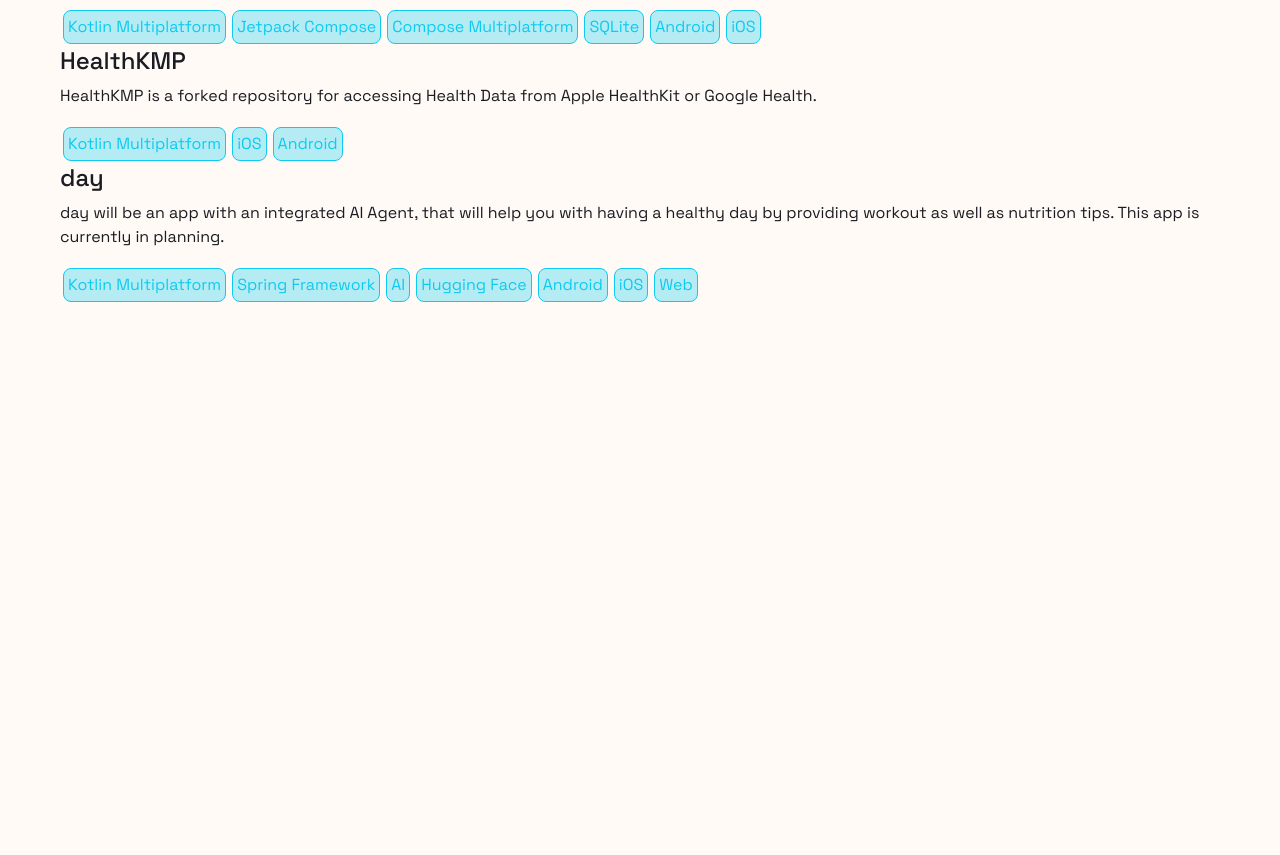
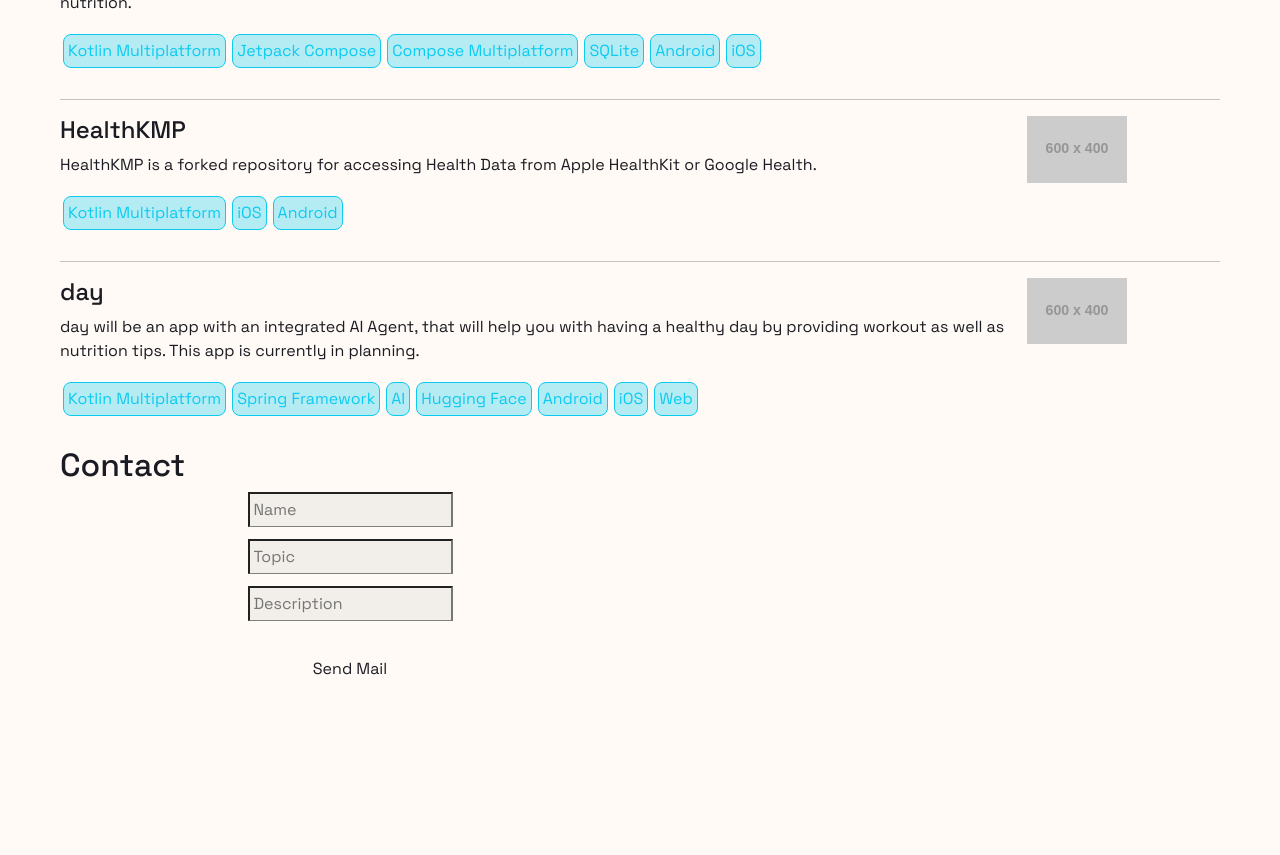
Before and after one commit to dkluske/dkluske.github.io, a plain HTML site: page index.html in a window 1280 px wide. Shown: the part 719-1574 px from the top of the page. Before the commit the page ends 1039 px from the top, so only its background shows below. Drawn offline with Linux system fonts and the light colour scheme; placeholder pictures from the web are drawn by us.

Commit message:
added placeholder images for projects section + added styling for that + added content for contact section (js for mailto link and svg visibility + styling needed)

```diff
--- a/css/main.css
+++ b/css/main.css
@@ -83,6 +83,39 @@ section:last-child {
     padding: 4px;
     margin: 3px;
 }
+.project-wrapper {
+    display: flex;
+    flex-direction: row;
+    max-width: 100%;
+}
+.project-image {
+    width: 20%;
+}
+.project-image > img {
+    max-width: 100px;
+    object-fit: contain;
+}
+.project-info {
+    margin-bottom: 12px;
+}
+.contact-wrapper {
+    display: flex;
+    margin: 8px 0;
+}
+.contact-input {
+    border-bottom: 1px solid rgba(128, 128, 128, 1.0);
+    background-color: rgba(128, 128, 128, 0.1);
+    padding: 4px;
+    margin-bottom: 12px;
+    -webkit-appearance: none;
+    -moz-appearance: none;
+    appearance: none;
+}
+.contact-content-wrapper {
+    display: flex;
+    align-items: center;
+    flex-direction: column;
+}
 
 /* Dark Scheme Behavior */
 @media (prefers-color-scheme: dark) {
@@ -101,6 +134,9 @@ section:last-child {
     }
     #portfolio-welcome-image > * {
         color: #1b1c23;
+    }
+    .contact-link-icon {
+        color: #fffaf5;
     }
 }
 
@@ -122,6 +158,9 @@ section:last-child {
     #portfolio-welcome-image > * {
         color: #fffaf5;
     }
+    .contact-link-icon {
+        color: #1b1c23;
+    }
 }
 
 /* Mobile Screen Behavior */
@@ -129,11 +168,32 @@ section:last-child {
     .navbar-desktop {
         display: none;
     }
+    .project-image {
+        display: none;
+    }
+    .project-info {
+        width: 80%;
+    }
+    .contact-wrapper {
+        flex-direction: column;
+    }
+    .contact-content-wrapper {
+        width: 100%;
+    }
 }
 /* Desktop Screen Behavior */
 @media screen and (min-width: 601px) {
     .navbar-mobile {
         display: none;
+    }
+    .project-info {
+        width: 100%;
+    }
+    .contact-wrapper {
+        flex-direction: row;
+    }
+    .contact-content-wrapper {
+        width: 50%;
     }
 }
 
--- a/index.html
+++ b/index.html
@@ -107,9 +107,10 @@
                         </div>
                     </div>
                     <div class="project-image">
-
+                        <img src="https://placehold.co/600x400" alt="dekay-image"/>
                     </div>
                 </div>
+                <hr>
                 <div class="project-wrapper"><!-- HealthKMP -->
                     <div class="project-info">
                         <h4>HealthKMP</h4>
@@ -121,9 +122,10 @@
                         </div>
                     </div>
                     <div class="project-image">
-
+                        <img src="https://placehold.co/600x400" alt="healthKMP-image"/>
                     </div>
                 </div>
+                <hr>
                 <div class="project-wrapper"><!-- Day -->
                     <div class="project-info">
                         <h4>day</h4>
@@ -139,12 +141,32 @@
                         </div>
                     </div>
                     <div class="project-image">
-
+                        <img src="https://placehold.co/600x400" alt="day-image"/>
                     </div>
                 </div>
             </section>
             <section id="portfolio-contact">
-
+                <h2>Contact</h2>
+                <div class="contact-wrapper">
+                    <div class="contact-content-wrapper">
+                        <label>
+                            <input type="text" placeholder="Name" class="contact-input"/>
+                        </label>
+                        <label>
+                            <input type="text" placeholder="Topic" class="contact-input"/>
+                        </label>
+                        <label>
+                            <input type="text" placeholder="Description" class="contact-input"/>
+                        </label>
+                        <br>
+                        <a id="send-email-link">Send Mail</a>
+                    </div>
+                    <div class="contact-content-wrapper">
+                        <a class="contact-link"><svg href="./static/image/linkedin.svg" class="contact-link-icon"></svg></a> <!-- LinkedIn -->
+                        <a class="contact-link"><svg href="./static/image/github.svg" class="contact-link-icon"></svg></a> <!-- Github -->
+                        <a class="contact-link"><svg href="./static/image/gitlab.svg" class="contact-link-icon"></svg></a> <!-- GitLab -->
+                    </div>
+                </div>
             </section>
         </div>
     </body>
```
Also changed, not shown: static/image/github.svg (added), static/image/gitlab.svg (added), static/image/linkedin.svg (added).
